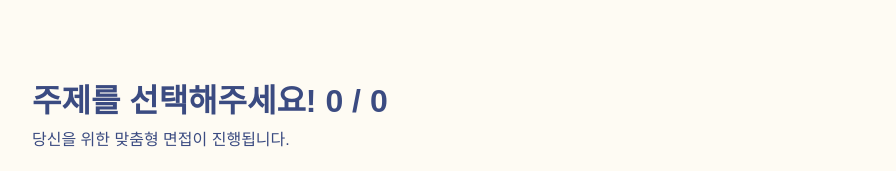
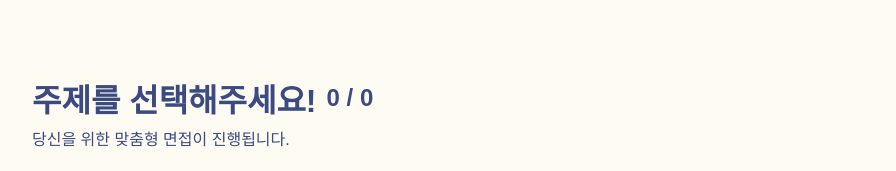
Before and after one commit to dmdeh/job-cracker, a Next.js app: page /selection/contents in a window 1280 px wide. Shown: the top 171 px of the page, without its empty margins (194-1090 px from the left). Built offline with nearby package versions, Linux system fonts and the light colour scheme.

Commit message:
style: footer 이름 수정

```diff
--- a/src/app/(routes)/question/page.tsx
+++ b/src/app/(routes)/question/page.tsx
@@ -72,7 +72,7 @@ export default function Question() {
           isLoading={isLoading}
         />
       </main>
-      <footer className={styles.footer}>
+      <section className={styles.section}>
         <div className={styles.answer}>
           <textarea
             id="answer"
@@ -89,7 +89,7 @@ export default function Question() {
             ⬆︎
           </button>
         </div>
-      </footer>
+      </section>
     </div>
   );
 }
--- a/src/app/(routes)/selection/contents/contents.module.css
+++ b/src/app/(routes)/selection/contents/contents.module.css
@@ -1,3 +1,9 @@
+.title {
+  display: flex;
+  gap: 10px;
+  align-items: center;
+}
+
 .list {
   padding: 16px;
   overflow-y: scroll;
--- a/src/app/(routes)/selection/contents/page.tsx
+++ b/src/app/(routes)/selection/contents/page.tsx
@@ -34,9 +34,12 @@ export default function Contents() {
   return (
     <div className={layoutStyles.page}>
       <header className={layoutStyles.header}>
-        <h1>
-          주제를 선택해주세요! {selected.length} / {topicContents.length}
-        </h1>
+        <div className={styles.title}>
+          <h1>주제를 선택해주세요!</h1>
+          <h2>
+            {selected.length} / {topicContents.length}
+          </h2>
+        </div>
         <p>당신을 위한 맞춤형 면접이 진행됩니다.</p>
       </header>
       <main className={clsx(layoutStyles.list, styles.list)}>
@@ -60,7 +63,7 @@ export default function Contents() {
           );
         })}
       </main>
-      <footer className={layoutStyles.footer}>
+      <section className={layoutStyles.section}>
         <Button
           backgroundColor={theme.colors.backgroundLight}
           width={100}
@@ -71,7 +74,7 @@ export default function Contents() {
         >
           확인
         </Button>
-      </footer>
+      </section>
     </div>
   );
 }
--- a/src/styles/layout.module.css
+++ b/src/styles/layout.module.css
@@ -28,7 +28,7 @@
   padding: 16px;
 }
 
-.footer {
+.section {
   height: 100px;
   display: flex;
   justify-content: center;
```
Also changed, not shown: src/app/(routes)/selection/topics/page.tsx (+4 -3 lines).
